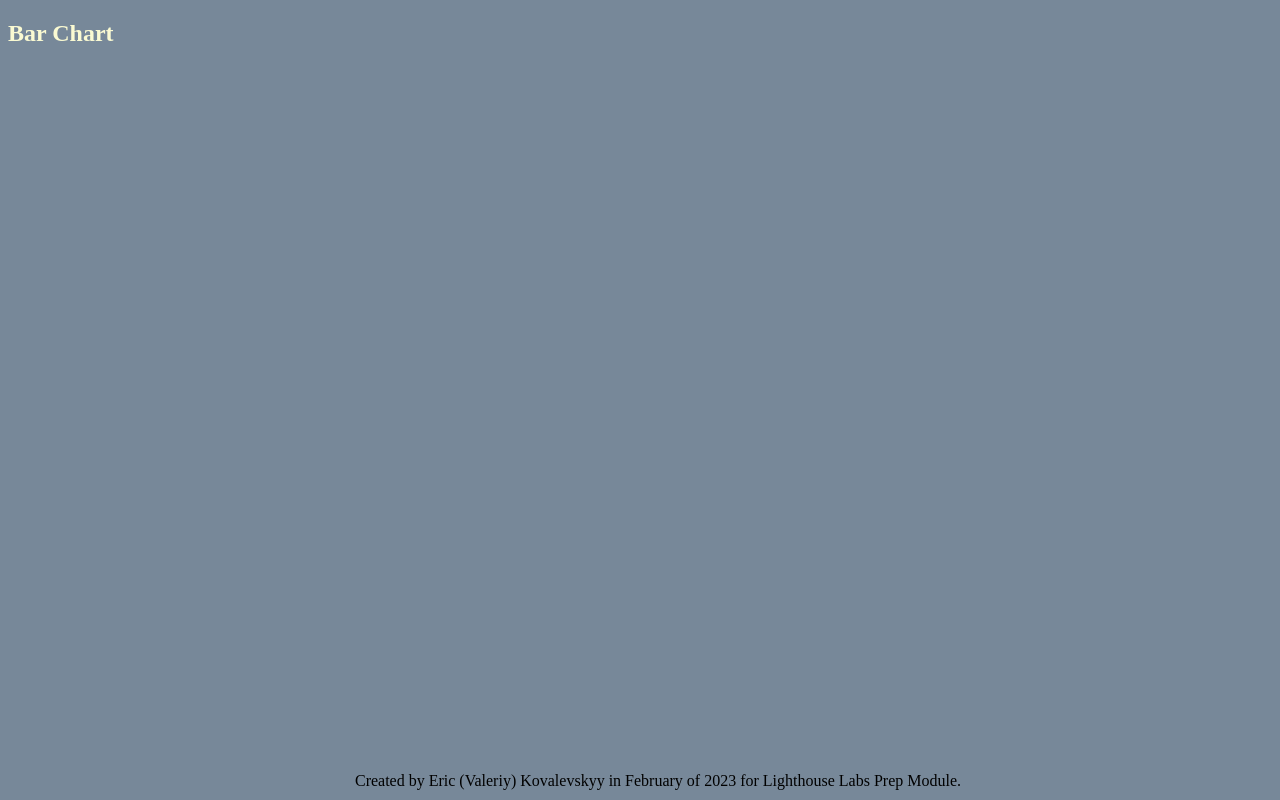
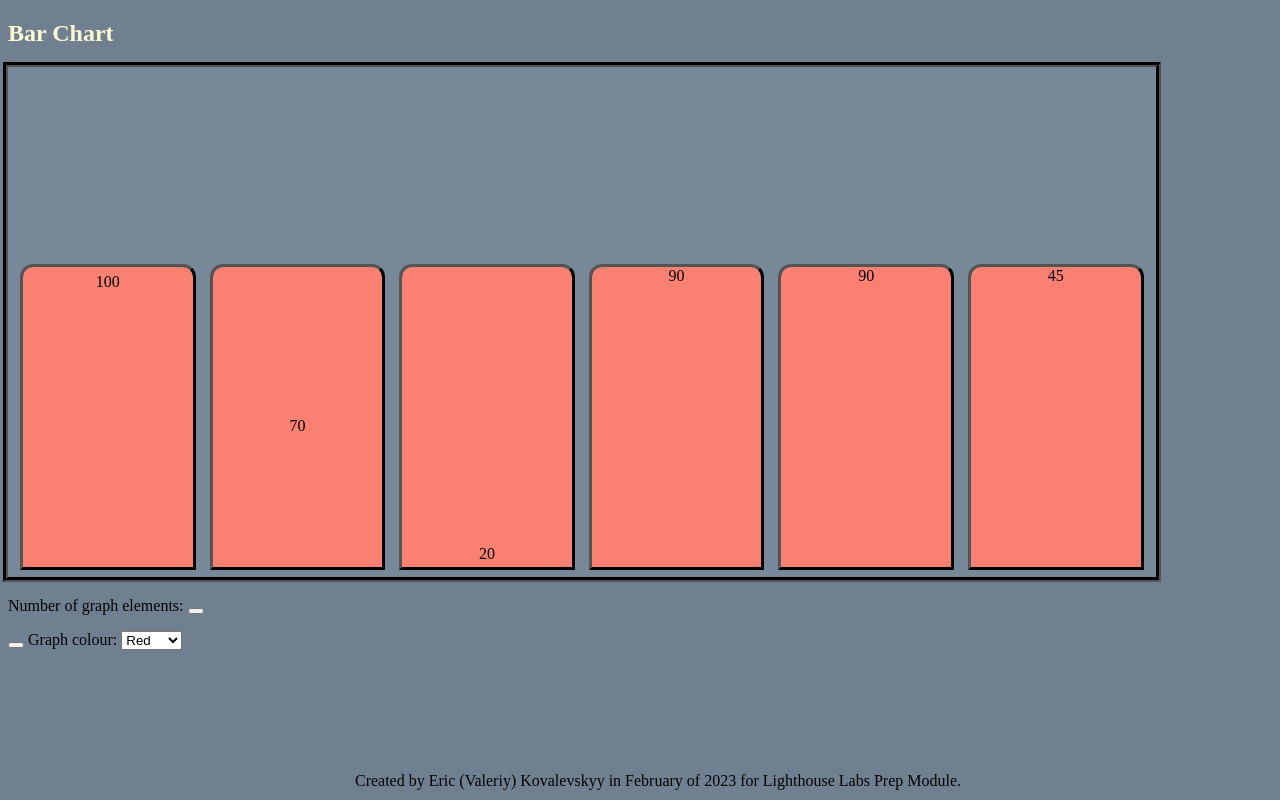
Before and after one commit to KovaKreative/bar-chart, a plain HTML site: page index.html in a window 1280 px wide. Shown: the top 800 px of the page. Drawn offline with nearby package versions, Linux system fonts and the light colour scheme.

Commit message:
added bar colour function, text alignment styles, and some form elements

```diff
--- a/index.html
+++ b/index.html
@@ -4,20 +4,57 @@
     <head>
       <title>Kova Bar Chart</title>
       <link rel="stylesheet" href="style.css">
+      <script src="https://code.jquery.com/jquery-3.6.3.min.js" integrity="sha256-pvPw+upLPUjgMXY0G+8O0xUf+/Im1MZjXxxgOcBQBXU=" crossorigin="anonymous"></script>
+      <script src="script.js"></script>
     </head>
     <body>
 
       <h2>Bar Chart</h2>
       <main>
         <!--This is where the bar chart will be-->
+        <div id="bar-chart-mockup" class="bar-container">
+          <div class="bar"><p class="bar-label bar-label-top">100</p></div>
+          <div class="bar"><p class="bar-label bar-label-middle">70</p></div>
+          <div class="bar"><p class="bar-label bar-label-bottom">20</p></div>
+          <div class="bar"><p class="bar-label">90</p></div>
+          <div class="bar"><p class="bar-label">90</p></div>
+          <div class="bar"><p class="bar-label">45</p></div>
+        </div>
+      </main>
+      <form style="margin-top: 20px">
+        <!--This is where all the settings for the bar chart will be located-->
+        <label>Number of graph elements:</label>
 
-      </main>
-      <form>
-        <!--This is where all the settings for the bar chart will be located-->
+        <button></button>
+        <p></p>
+        <button></button>
+
+        <label>Graph colour:</label>
+        <select id="colour-picker">
+          <option class="bar-colour" value="salmon">Red</option>
+          <option class="bar-colour" value="mediumseagreen">Green</option>
+          <option class="bar-colour" value="cornflowerblue">Blue</option>
+          <option class="bar-colour" value="goldenrod">Yellow</option>
+        </select>
+
       </form>
       <footer class="footer">
         Created by Eric (Valeriy) Kovalevskyy in February of 2023 for Lighthouse Labs Prep Module.
       </footer>
-      <script src="script.js"></script>
+
+      <script type="text/javascript">
+        $(".bar").click(function(){
+          $(this).children().html(function(){
+            return Math.round(Math.random() * 100);
+          });
+        });
+
+        //Change colour of bars
+        $("select").change(function(){
+          let clr = $("select option:selected").val();
+          $(".bar").css("background-color", clr);
+        });
+
+      </script>
     </body>
 </html>
--- a/style.css
+++ b/style.css
@@ -1,13 +1,53 @@
 html {
-  background-color:lightslategray;
+  background-color:slategray;
 }
 
 h2 {
   color: lightgoldenrodyellow;
 }
 
+.bar-container {
+  display: flex;
+  width: 90%;
+  height: 500px;
+  outline-style: groove;
+  outline-width: 5px;
+  outline-color: black;
+  padding: 5px;
+  background-color: lightslategray;
+}
+
 .bar {
-  background-color: cornflowerblue;
+  background-color: salmon;
+  outline-width: 3px;
+  outline-style: outset;
+  outline-color: black;
+  height: 60%;
+  flex: 1;
+  margin: 10px;
+  margin-bottom: 5px;
+  margin-top: auto;
+  border-radius: 10px 10px 0 0;
+  position: relative;
+}
+
+.bar-label {
+  margin-bottom: 4px;
+  margin-top: auto;
+  text-align: center;
+  position: absolute;
+  width: 100%;
+  left: 0px;
+}
+
+.bar-label-top {
+  top: 2%;
+}
+.bar-label-middle {
+  top: 50%;
+}
+.bar-label-bottom {
+  bottom: 0;
 }
 
 .footer {
```
